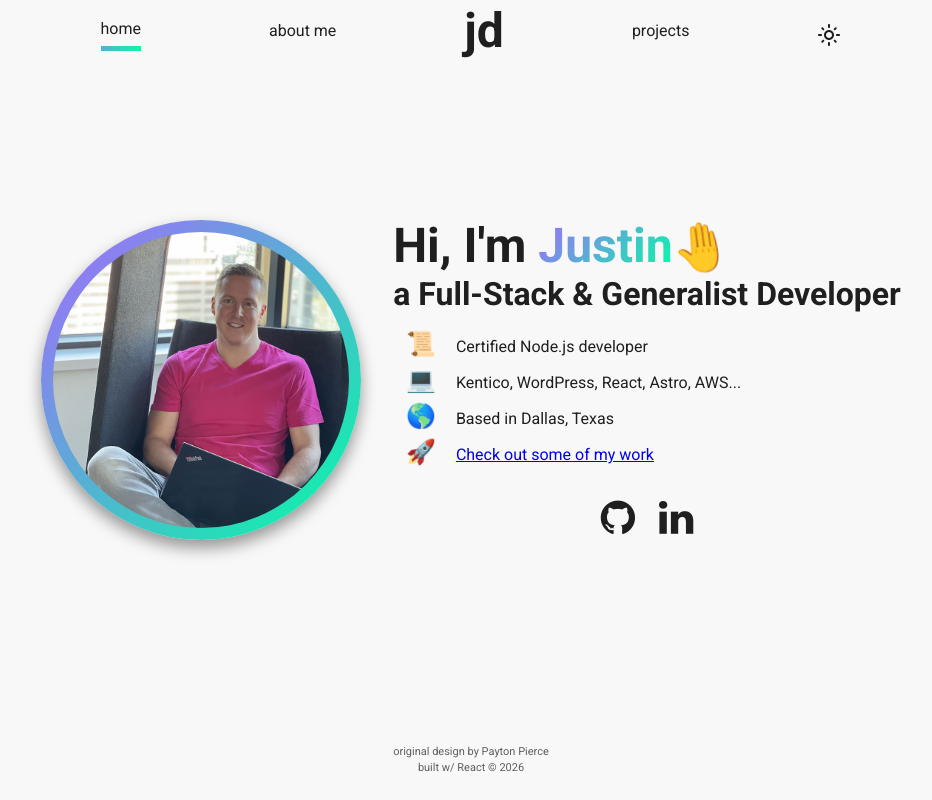
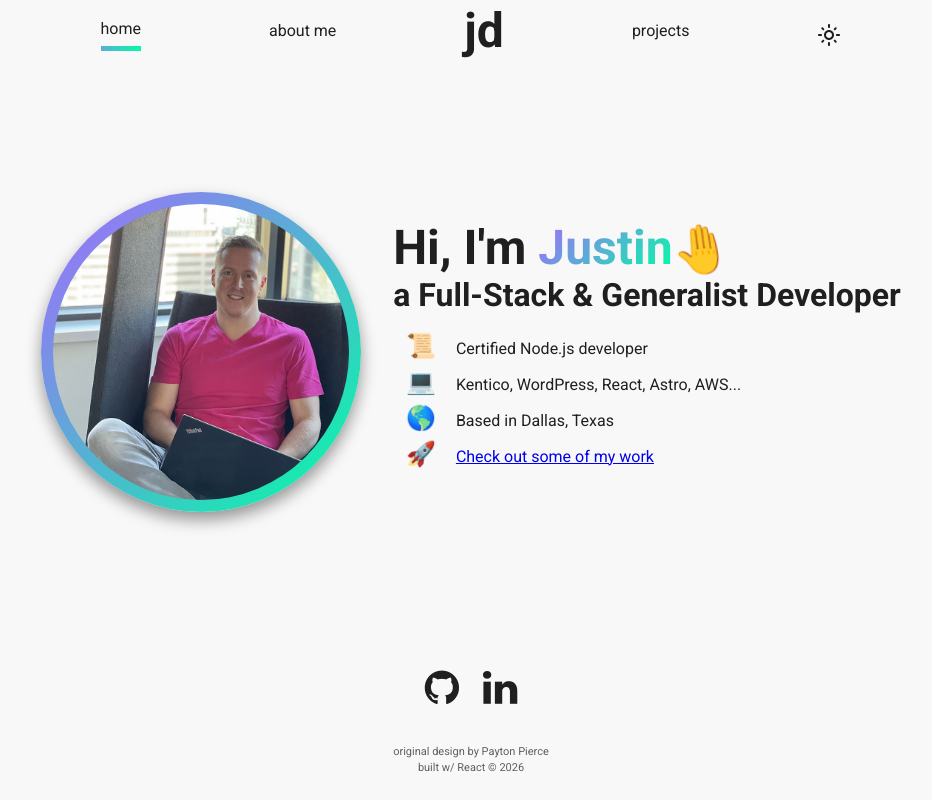
Before and after one commit to durkes/portfolio, a React (Create React App) app: page /#/ in a window 1280 px wide. Shown: the whole page, without its empty margins (169-1101 px from the left). Built offline with nearby package versions, Linux system fonts and the light colour scheme; the HTML template or start-up script is replaced by a standard one.

Commit message:
move down social icons

```diff
--- a/src/components/home/Home.js
+++ b/src/components/home/Home.js
@@ -10,8 +10,9 @@ export default function Home() {
 
    return (
       <LoadTransition>
-         <Box component={'main'} display={'flex'} flexDirection={{ xs: 'column', md: 'row' }} alignItems={'center'}
-            justifyContent={'center'} minHeight={'calc(100vh - 175px)'}>
+         <Box component={'main'} display={'flex'} flexDirection={'column'} minHeight={'calc(100vh - 175px)'}>
+            <Box display={'flex'} flexDirection={{ xs: 'column', md: 'row' }} alignItems={'center'}
+               justifyContent={'center'} flexGrow={1}>
                <Box className={`${Style.avatar} shadowed`} alt={'Justin taking a break to look at the camera'} style={{ background: info.gradient }} component={'img'} src={me} width={{ xs: '35vh', md: '40vh' }}
                   height={{ xs: '35vh', md: '40vh' }} maxWidth={{ xs: '50vw', md: '30vw' }} maxHeight={{ xs: '50vw', md: '30vw' }}
                   borderRadius={'50%'} p={'0.75rem'} mt={{ xs: '2rem', md: 0 }} mb={{ xs: '2rem', md: 0 }} mr={{ xs: 0, md: '2rem' }} />
@@ -24,13 +25,14 @@ export default function Home() {
                         <EmojiBullet key={index} emoji={bio.emoji} text={bio.text} link={bio.link} />
                      ))}
                   </Box>
-               <Box display={'flex'} gap={'1.5rem'} justifyContent={'center'} mt={'0.75rem'} fontSize={{ xs: '2rem', md: '2.5rem' }}>
+               </Box>
+            </Box>
+            <Box display={'flex'} gap={'1.5rem'} justifyContent={'center'} mt={'2rem'} mb={'-1rem'} lineHeight={1} fontSize={{ xs: '2rem', md: '2.5rem' }}>
                {info.socials.map((social, index) => (
                   <SocialIcon key={index} link={social.link} icon={social.icon} label={social.label} />
                ))}
             </Box>
          </Box>
-         </Box>
       </LoadTransition>
    );
 }
```
Lines whose indentation alone changed are shown as unchanged.
